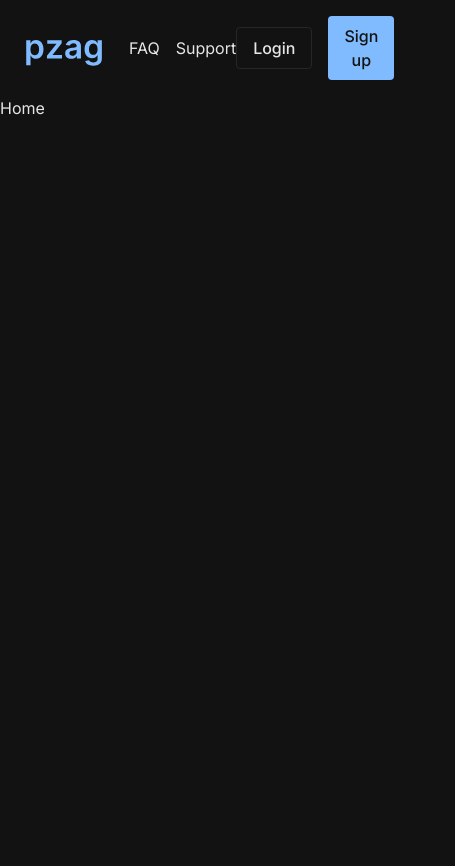
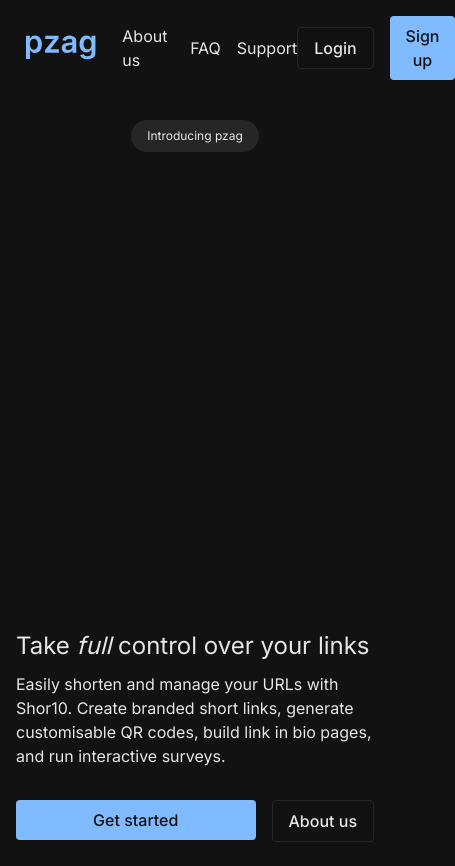
Before and after one commit to psyofrelief/pathsnap-frontend, a Next.js app: page / in a window 390 px wide. Shown: the whole page, 455 px wide, since content can reach past the window. Before the commit the page ends 844 px from the top, so only its background shows below. Built offline with nearby package versions, Linux system fonts and the light colour scheme; no server answers.

Commit message:
feat: Add hero section to home page

```diff
--- a/src/app/globals.css
+++ b/src/app/globals.css
@@ -23,6 +23,8 @@
   --spacing-xl: 48px;
   --spacing-2xl: 64px;
 
+  --spacing-screen-minus-navbar: calc(100vh - 74px);
+
   --font-sans: var(--font-dm-sans);
 }
 
@@ -43,3 +45,8 @@ body {
   color: var(--foreground);
   font-family: "Inter", Aria, sans-serif;
 }
+
+a,
+button {
+  cursor: pointer;
+}
--- a/src/app/page.tsx
+++ b/src/app/page.tsx
@@ -1,3 +1,8 @@
+import Hero from "@/components/sections/home/Hero";
 export default function Home() {
-  return <div>Home</div>;
+  return (
+    <>
+      <Hero />
+    </>
+  );
 }
--- a/src/components/Navbar/Navbar.tsx
+++ b/src/components/Navbar/Navbar.tsx
@@ -12,19 +12,20 @@ export default function Navbar() {
       <div className="flex gap-x-md">
         <Logo />
         <ul className="gap-x-sm flex items-center">
+          <NavLink label="About us" href="/about" />
           <NavLink label="FAQ" href="." />
           <NavLink label="Support" href="/support" />
         </ul>
       </div>
       {!user ? (
         <div className="flex gap-sm items-center">
-          <Button variant="outline">
-            <Link href={"/login"}>Login</Link>
-          </Button>
+          <Link href={"/login"} className="flex">
+            <Button variant="outline">Login</Button>
+          </Link>
 
-          <Button>
-            <Link href={"/register"}>Sign up</Link>
-          </Button>
+          <Link href={"/register"} className="flex">
+            <Button>Sign up</Button>
+          </Link>
         </div>
       ) : (
         <Button variant="outline" onClick={logout}>
--- /dev/null
+++ b/src/components/sections/home/Hero.tsx
@@ -0,0 +1,32 @@
+import Button from "@/components/ui/Button";
+import Link from "next/link";
+import Section from "@/components/ui/Section";
+import Brief from "@/components/ui/Brief";
+
+export default function Hero() {
+  return (
+    <Section className="justify-between min-h-screen-minus-navbar">
+      <p className="bg-popover rounded-full px-sm text-xs py-xs w-fit mx-auto">
+        Introducing pzag
+      </p>
+      <header className="flex flex-col gap-y-xs max-w-[500px]">
+        <Brief>
+          Take <em>full</em> control over your links
+        </Brief>
+        <p>
+          Easily shorten and manage your URLs with Shor10. Create branded short
+          links, generate customisable QR codes, build link in bio pages, and
+          run interactive surveys.
+        </p>
+        <div className="flex gap-sm mt-md">
+          <Link href={"/register"} className="flex-1 flex">
+            <Button>Get started</Button>
+          </Link>
+          <Link href={"/about"} className="flex">
+            <Button variant="outline">About us</Button>
+          </Link>
+        </div>
+      </header>
+    </Section>
+  );
+}
--- /dev/null
+++ b/src/components/ui/Brief.tsx
@@ -0,0 +1,10 @@
+import { cn } from "@/lib/utils";
+
+interface Props {
+  children: React.ReactNode;
+  className?: string;
+}
+
+export default function Brief({ children, className = "" }: Props) {
+  return <p className={cn("text-md sm:text-lg", className)}>{children}</p>;
+}
--- a/src/components/ui/Button.tsx
+++ b/src/components/ui/Button.tsx
@@ -18,7 +18,7 @@ export default function Button({
     <button
       type={type}
       className={cn(
-        "font-medium rounded transition-colors justify-center px-sm py-xs size-fit",
+        "font-medium flex-1 rounded transition-colors justify-center px-sm py-xs size-fit",
         variant === "primary"
           ? "bg-accent text-foreground-accent hover:bg-foreground"
           : "border border-outline text-foreground hover:bg-popover",
--- /dev/null
+++ b/src/components/ui/Section.tsx
@@ -0,0 +1,28 @@
+"use client";
+
+import { cn } from "@/lib/utils";
+
+interface Props extends React.HTMLAttributes<HTMLElement> {
+  as?: React.ElementType;
+  children: React.ReactNode;
+  className?: string;
+}
+
+export default function Section({
+  as: Tag = "section",
+  children,
+  className = "",
+  ...props
+}: Props) {
+  return (
+    <Tag
+      className={cn(
+        "sm:px-lg sm:py-xl px-sm py-md flex flex-col bg-background",
+        className,
+      )}
+      {...props}
+    >
+      {children}
+    </Tag>
+  );
+}
```
